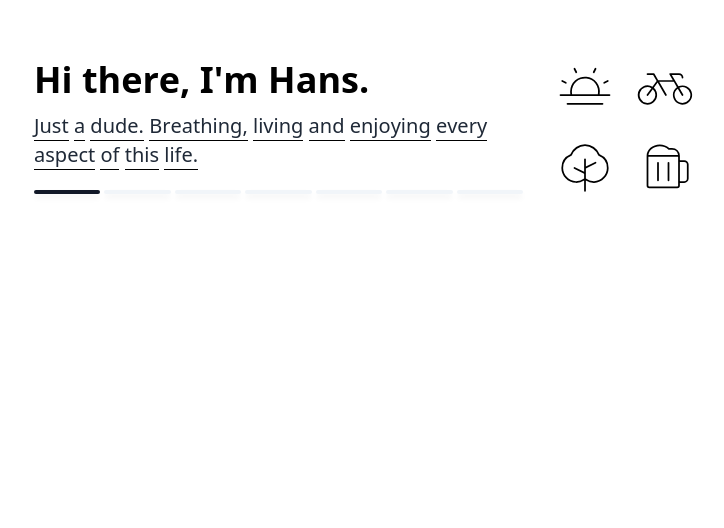
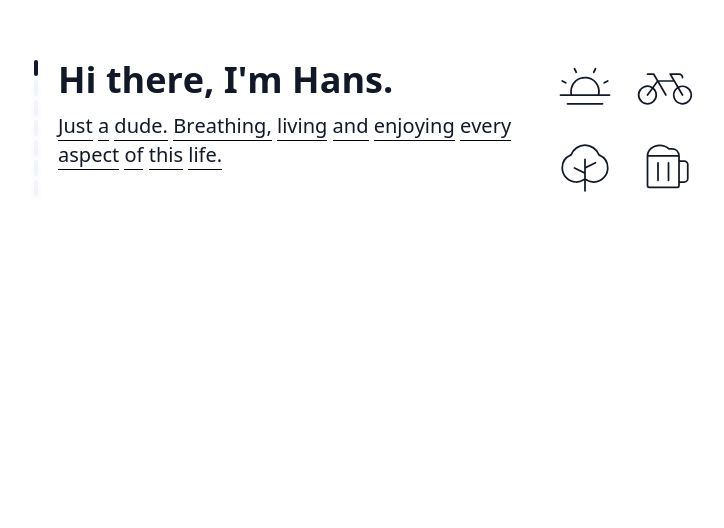
Before and after one commit to hansmaast/sshanssh, a Nuxt app: page / in a window 1280 px wide. Shown: the part 272-800 px from the top of the page, without its empty margins (270-994 px from the left). Built offline with nearby package versions, Linux system fonts and the light colour scheme.

Commit message:
css art dark mode

```diff
--- a/app.vue
+++ b/app.vue
@@ -6,6 +6,9 @@ useHead({
   link: [
       { rel: 'icon', href: '/favicon.svg', type: 'image/svg+xml' },
   ],
+  bodyAttrs: {
+    class: 'overflow-x-hidden bg-white dark:bg-gray-900 text-gray-900 dark:text-gray-100',
+  },
 })
 
 </script>
--- /dev/null
+++ b/components/BubbleWraps.vue
@@ -0,0 +1,33 @@
+<script setup lang="ts">
+import { gsap } from "gsap";
+
+const getRandomRotation = () => {
+	return Math.floor(Math.random() * 90) - 45; // Random rotation between -45 and 45 degrees
+};
+
+const randomRotations = useState(() => {
+	return Array.from({ length: 8 }, () => getRandomRotation());
+});
+
+onMounted(() => {
+	gsap.fromTo('.box', {
+		alpha: 0,
+	}, {
+		alpha: 1,
+		duration: 0.5,
+		stagger: 0.1,
+		ease: 'power3.inOut',
+	});
+});
+</script>
+
+<template>
+	<div class="absolute top-0 -translate-y-1/2 flex w-svw left-1/2 -translate-x-1/2" >
+		<div
+			v-for="degree in randomRotations"
+			:key="degree"
+			class="box dark:bg-slate-800 bg-black  rounded-sm flex-1 h-20 md:h-36"
+			:style="{rotate: degree + 'deg'}"
+			/>
+	</div>
+</template>
--- a/components/GSappedContent.vue
+++ b/components/GSappedContent.vue
@@ -1,9 +1,10 @@
 <script setup lang="ts">
-import { useElementVisibility, useMediaQuery } from '@vueuse/core';
+import { useElementVisibility } from '@vueuse/core';
 import { gsap } from "gsap";
 import { SplitText } from "gsap/SplitText";
 import type { Content } from '~/content';
 import { Icon } from "@iconify/vue";
+import BubbleWraps from './BubbleWraps.vue'
 
 gsap.registerPlugin(SplitText);
 
@@ -30,6 +31,8 @@ onMounted(() => {
 
   const titleParts = SplitText.create(`.${titleClass}`, { type: "words, chars" });
   const paragraphParts = SplitText.create(`.${paragraphClass}`, { type: "words, chars" });
+
+  gsap.set(`.${dotClass}`, { alpha: 0, scale: 0 });
 
   timeline
     .fromTo(titleParts.chars, {
@@ -63,14 +66,12 @@ onMounted(() => {
 })
 
 watch(containerIsVisible, (isVisible) => {
-  console.log('isVisible', isVisible)
-
   if (isVisible && timeline) {
     timeline.play()
-    gsap.from(`.${dotClass}`, {
+    gsap.to(`.${dotClass}`, {
       duration: 0.25,
-      alpha: 0,
-      scale: 0,
+      alpha: 1,
+      scale: 1,
       stagger: 0.12,
       ease: 'back.out',
     })
@@ -79,39 +80,27 @@ watch(containerIsVisible, (isVisible) => {
 </script>
 
 <template>
-  <section class="max-w-2xl mx-auto min-h-svh flex flex-col justify-center">
-    <div
-      :ref="containerId"
-      class="flex flex-col gap-12 sm:flex-row sm:gap-5"
-      :class="{
-        'sm:flex-row-reverse': content.id % 2 === 0,
-      }"
-    >
+  <section class="max-w-2xl mx-auto min-h-svh flex flex-col justify-center relative">
+    <BubbleWraps />
+    <div :ref="containerId" class="flex flex-col gap-12 sm:flex-row sm:gap-5">
+      <div class="flex flex-[3_1_0%] gap-2 sm:gap-5">
+        <div class="flex flex-col gap-1" aria-hidden="true">
+          <div v-for="n in numberOfContentItems" :key="n" class="w-1 h-full md:h-full rounded-sm shadow-sm md:shadow-md"
+            :class="[n <= content.id ? 'dark:bg-white bg-gray-900' : 'bg-slate-100 dark:bg-slate-500', dotClass]" />
+        </div>
         <div class="flex-[3_1_0%]">
           <component :is="content.id === 1 ? 'h1' : 'h2'" class="text-3xl md:text-4xl font-semibold mb-2 sm:mb-3"
             :class="titleClass">
             {{ content.title }}
           </component>
-        <p class="text-lg text-gray-800 md:text-xl font-light md:font-extralight mb-5" :class="paragraphClass">
+          <p class="text-lg md:text-xl font-light md:font-extralight mb-5" :class="paragraphClass">
             {{ content.paragraph }}
           </p>
-        <div class="flex gap-1" aria-hidden="true">
-          <div
-            v-for="n in numberOfContentItems" :key="n"
-            class="flex-1 h-1 md:h-1 rounded-sm shadow-sm md:shadow-md"
-            :class="[n <= content.id ? 'bg-gray-900' : 'bg-slate-100', dotClass]"
-          />
         </div>
       </div>
       <div class="flex-[1_1_0%] flex gap-3 items-center justify-center">
         <div class="gap-12 sm:gap-6 grid grid-cols-2 place-items-center">
-            <Icon
-              v-for="icon of content.icons"
-              :key="icon"
-              :icon="icon"
-              class="w-14 h-14"
-              :class="iconClass"
-            />
+          <Icon v-for="icon of content.icons" :key="icon" :icon="icon" class="w-14 h-14" :class="iconClass" />
         </div>
       </div>
     </div>
```
Lines whose indentation alone changed are shown as unchanged.
